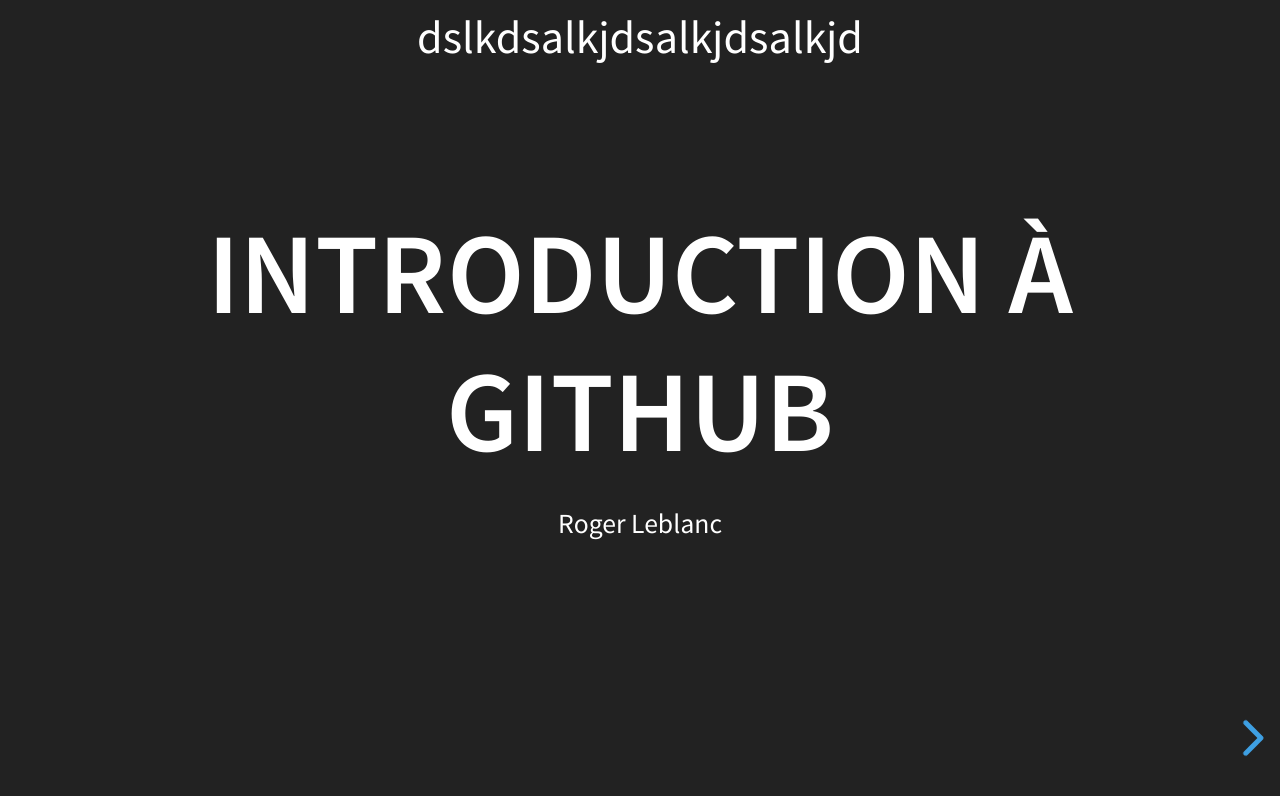
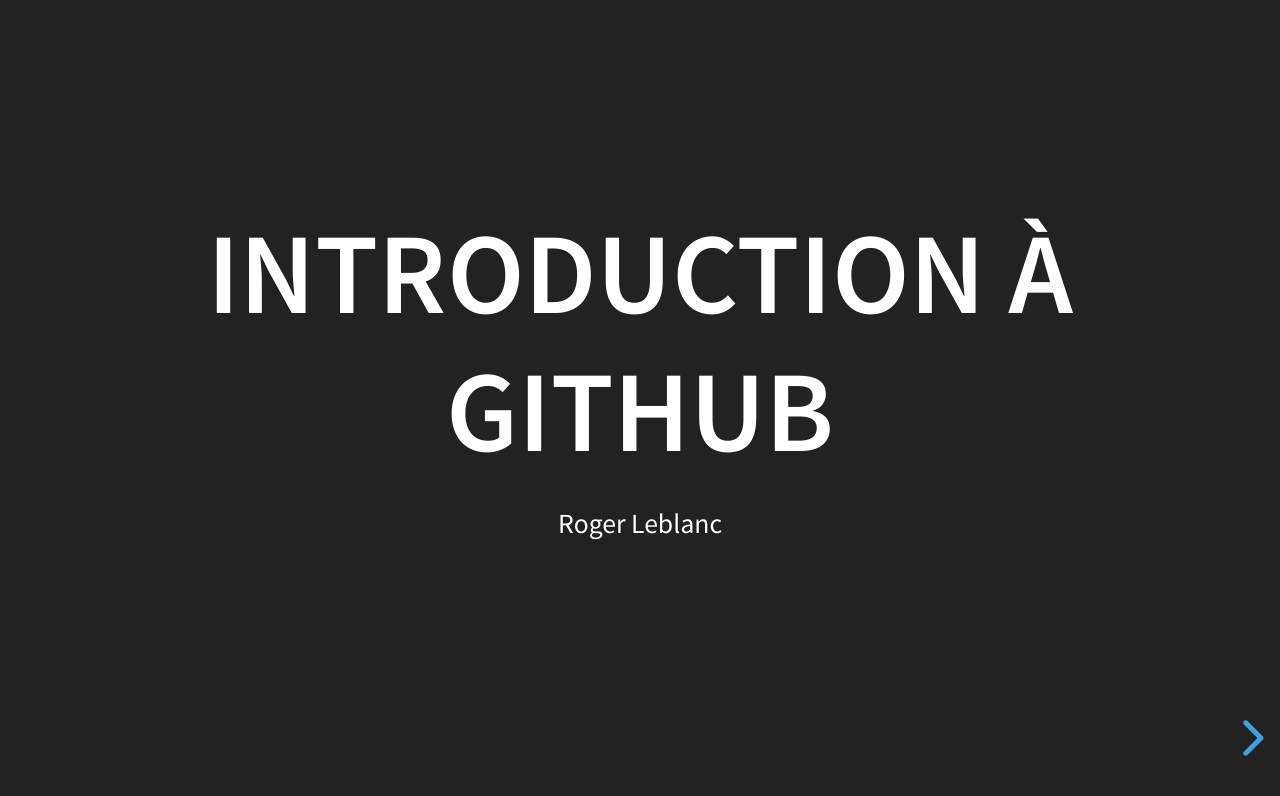
Before and after one commit to CodeursTroisRivieres/22-11-2018-Meetup, a website: page index.html in a window 1280 px wide. Drawn offline with Linux system fonts and the light colour scheme.

Commit message:
Undo test commit

```diff
--- a/index.html
+++ b/index.html
@@ -75,7 +75,7 @@
       </section>
 
       <section data-markdown="slides/conclusion.md"></section>
-      dslkdsalkjdsalkjdsalkjd
+
       <section>
         <h1>Références</h1>
         <p>Code:</p>
```
